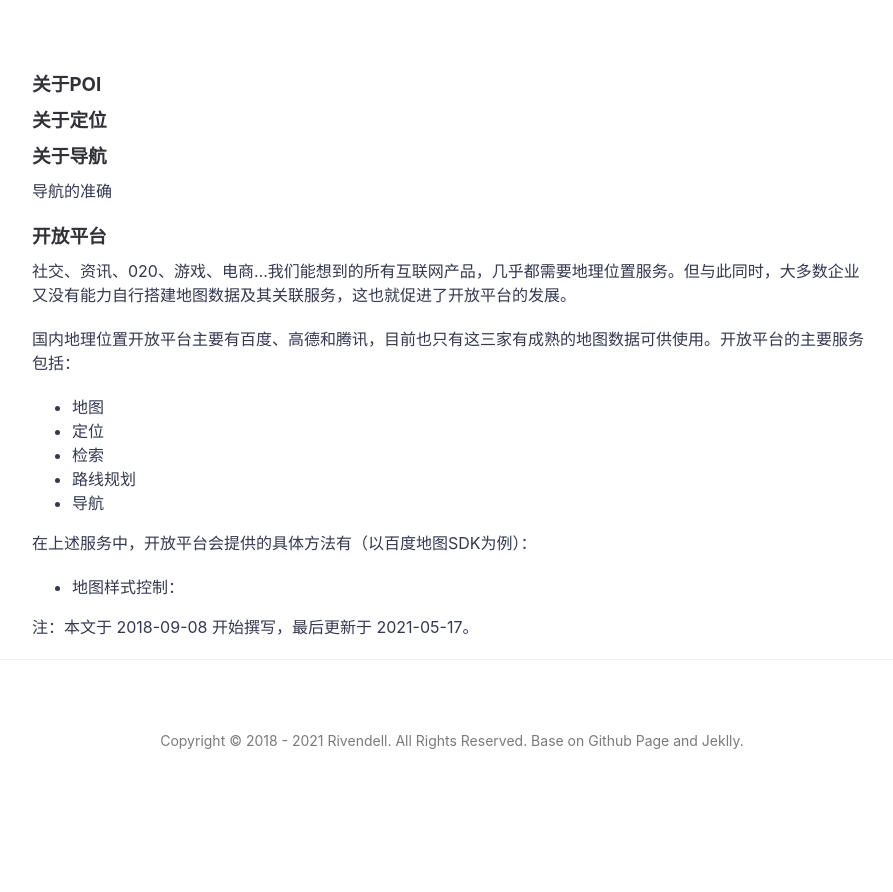
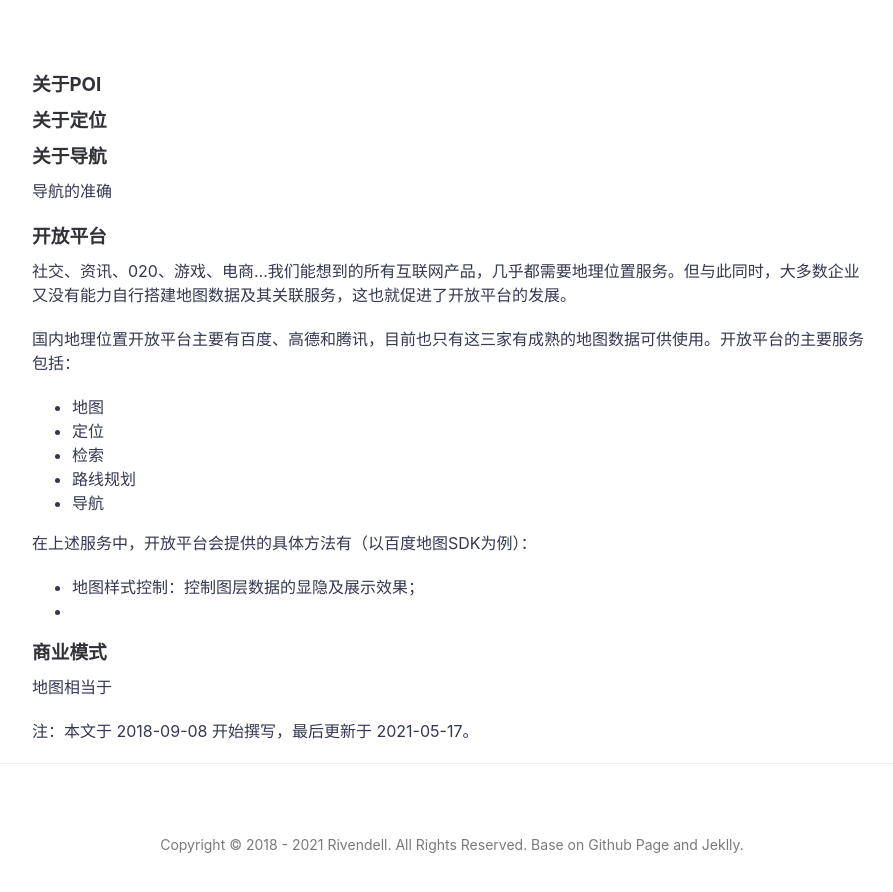
Before and after one commit to icarus507/icarus507.github.io, a Jekyll site: the page built from _posts/2018-09-08-谈谈地图（下）.md, in a window 1280 px wide and 900 px high, scrolled down 585 px. Shown: the top 892 px of the window, without its empty margins (188-1081 px from the left). Built offline with Jekyll 4.4.1, drawn with Linux system fonts in a browser that asks for light colours; before the commit the page ends 1381 px from its top, so only the background shows below that.

Commit message:
Update 2018-09-08-谈谈地图（下）.md

```diff
--- a/_posts/2018-09-08-谈谈地图（下）.md
+++ b/_posts/2018-09-08-谈谈地图（下）.md
@@ -27,8 +27,14 @@ featured-img: ruben-santander-69158
 * 导航
 
 在上述服务中，开放平台会提供的具体方法有（以百度地图SDK为例）：
-* 地图样式控制：
+* 地图样式控制：控制图层数据的显隐及展示效果；
+*
 
+
+
+### 商业模式
+
+地图相当于
 
 
 
```
Also changed, not shown: other parts of _posts/2018-09-08-谈谈地图（下）.md (+1 -1 lines).
